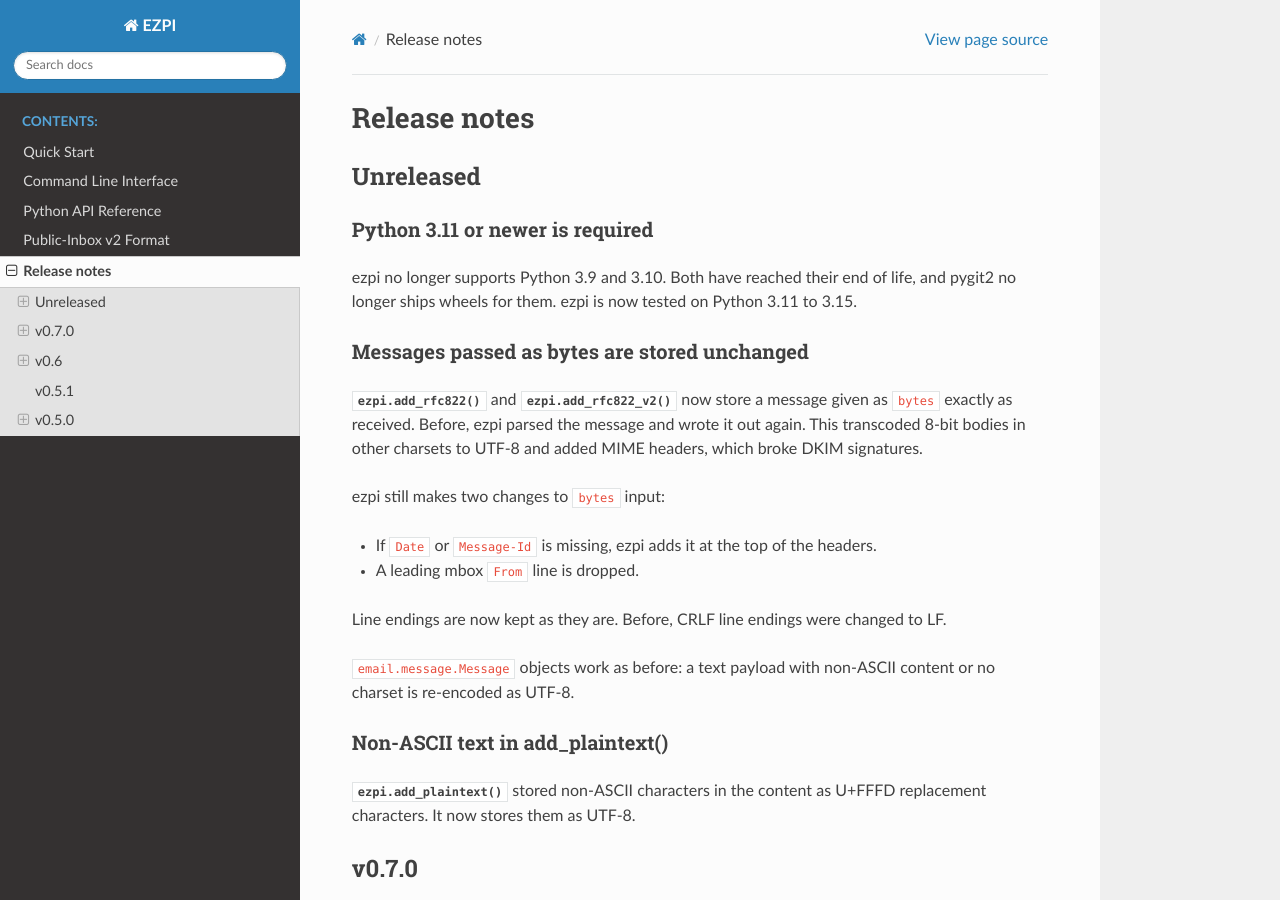
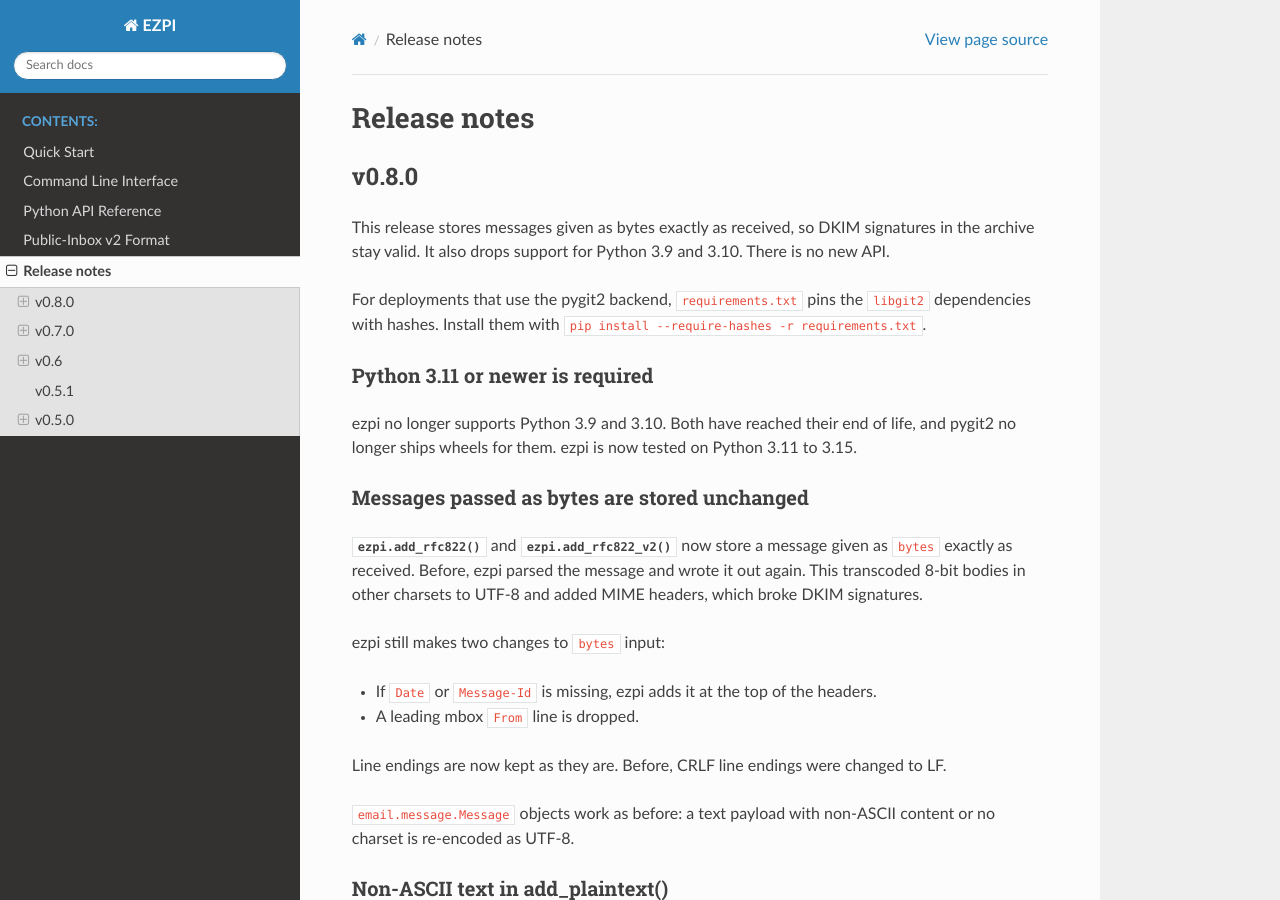
Before and after one commit to kernelorg-mirror/utils_ezpi_ezpi, a Sphinx documentation site: the page built from docs/releases.rst, in a window 1280 px wide and 900 px high. Built offline with Sphinx 7.4.7 and the Read the Docs theme 3.1.0, drawn with Linux system fonts in a browser that asks for light colours.

Commit message:
Prepare the 0.8.0 release
Bump the version and finalize the release notes. Add a hashed
requirements file so deployments that use the pygit2 backend install
exactly the tested dependencies.

Signed-off-by: Konstantin Ryabitsev <konstantin@linuxfoundation.org>

```diff
--- a/docs/releases.rst
+++ b/docs/releases.rst
@@ -1,8 +1,18 @@
 Release notes
 =============
 
-Unreleased
-----------
+.. _release-0.8.0:
+
+v0.8.0
+------
+
+This release stores messages given as bytes exactly as received, so
+DKIM signatures in the archive stay valid. It also drops support for
+Python 3.9 and 3.10. There is no new API.
+
+For deployments that use the pygit2 backend, ``requirements.txt`` pins
+the ``libgit2`` dependencies with hashes. Install them with
+``pip install --require-hashes -r requirements.txt``.
 
 Python 3.11 or newer is required
 ~~~~~~~~~~~~~~~~~~~~~~~~~~~~~~~~
--- a/src/ezpi/__init__.py
+++ b/src/ezpi/__init__.py
@@ -90,7 +90,7 @@ EMLPOLICY = email.policy.EmailPolicy(utf8=True, cte_type='8bit', max_line_length
 PI_HEAD = 'refs/heads/master'
 
 # My version
-__VERSION__ = '0.7.0'
+__VERSION__ = '0.8.0'
 
 
 class CursorError(RuntimeError):
```
Also changed, not shown: requirements.txt (added, +193 -0 lines).
